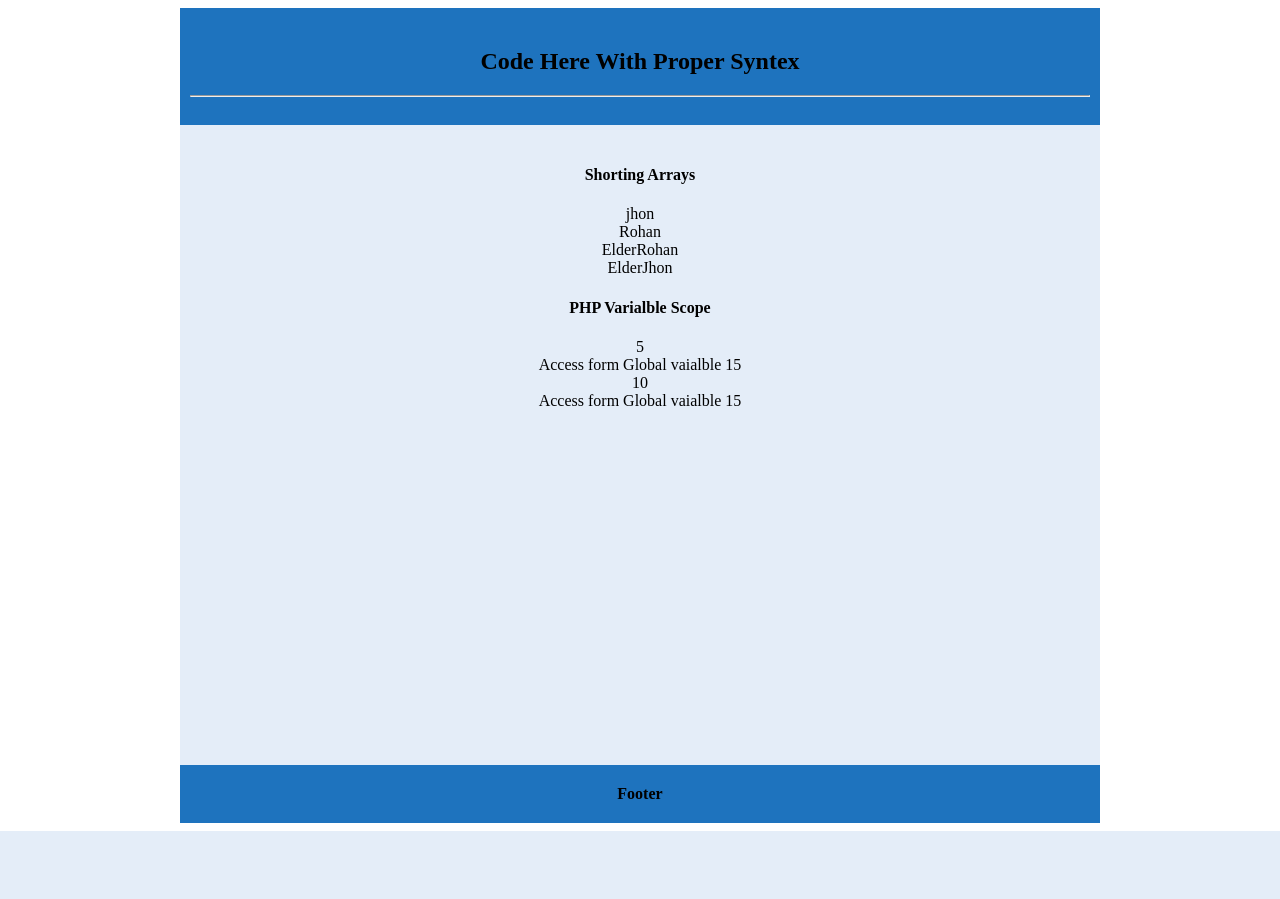
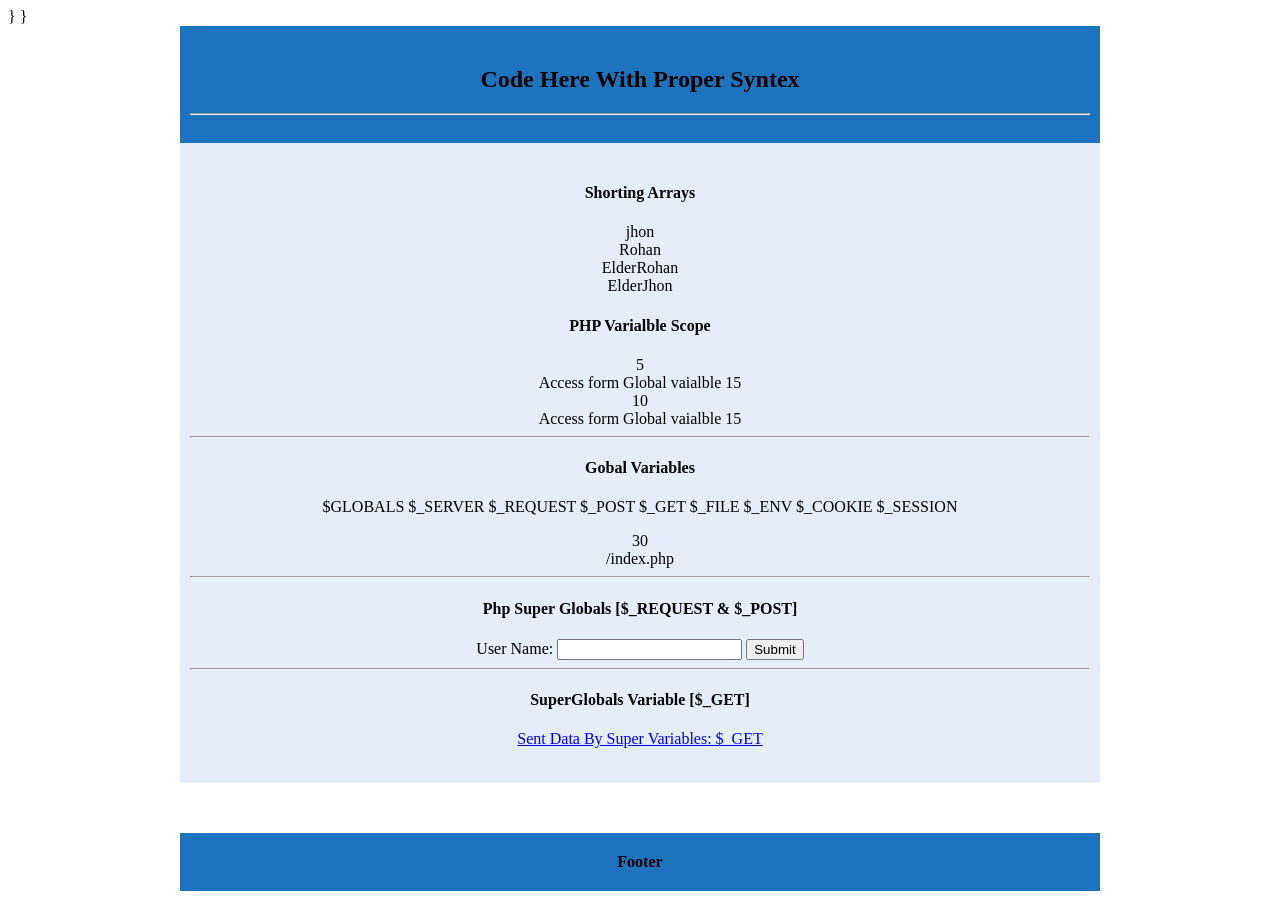
Before and after one commit to fahmanfaisal/ShortCode, a PHP site: page / in a window 1280 px wide. Before the commit the page ends 831 px from the top, so only its background shows below. Run offline with PHP 8.4, Linux system fonts and the light colour scheme.

Commit message:
Gobal Variables & Super Global Variables

```diff
--- a/index.php
+++ b/index.php
@@ -21,7 +21,11 @@
         padding: 20px 10px;
         text-align:center;
     }
+
+
    </style>
+}
+}
 </head>
 
 <body>
@@ -56,7 +60,7 @@
         <?php
               $x=15;
             function test1(){
-                global $x;
+                global $x;              //global variable
                 $a=5;
                 echo $a;
                 echo "</br>";
@@ -77,11 +81,71 @@
         ?>
         </div>
 
+         <hr>
+        <h4>Gobal Variables</h4></hr>
+    <P> $GLOBALS
+        $_SERVER
+        $_REQUEST
+        $_POST
+        $_GET
+        $_FILE
+        $_ENV
+        $_COOKIE
+        $_SESSION </P>
+
+        <div>
+        <?php
+            $x= 10;
+            $y= 20;
+
+            function sum(){
+                $GLOBALS ['z'] =  $GLOBALS ['x'] + $GLOBALS ['y'];
+            }
+            sum();
+            echo $z;
+
+            echo "</br>";
+        ?>
+        <?php
+
+            echo $_SERVER['PHP_SELF'];
+        ?>
+        </div>
+
+        <hr>
+        <h4>Php Super Globals [$_REQUEST & $_POST]</h4>
+        <form action="<?php echo $_SERVER['PHP_SELF'] ?>" method="post">
+        User Name: <input type="text" name="name">
+        <input type="submit" value="Submit">
+        </form>
+
+        <?php
+        if ($_SERVER["REQUEST_METHOD"] == "POST") {
+            $name= $_REQUEST['name'];
+            if (empty($name)) {
+                echo "Username Field Must Not Be Empty !!";
+            } else{
+                echo "You Have Submited: ".$name;
+            }
+        }
+        ?>
+    <hr>
+    <h4>SuperGlobals Variable [$_GET]</h4>
+    <a href="test.php?msg=What Time Is It?&txt=It's Fun Time !!">Sent Data By Super Variables: $_GET</a>
+
+    <?php
+
+    ?>
+
+
+
+
+
     </div>
 </section>
 
 
-<section>
+<section style="margin-top: 50px;">
     <div class="hf">
         <?php
         echo "Footer";
```
Also changed, not shown: test.php (added, +10 -0 lines).
